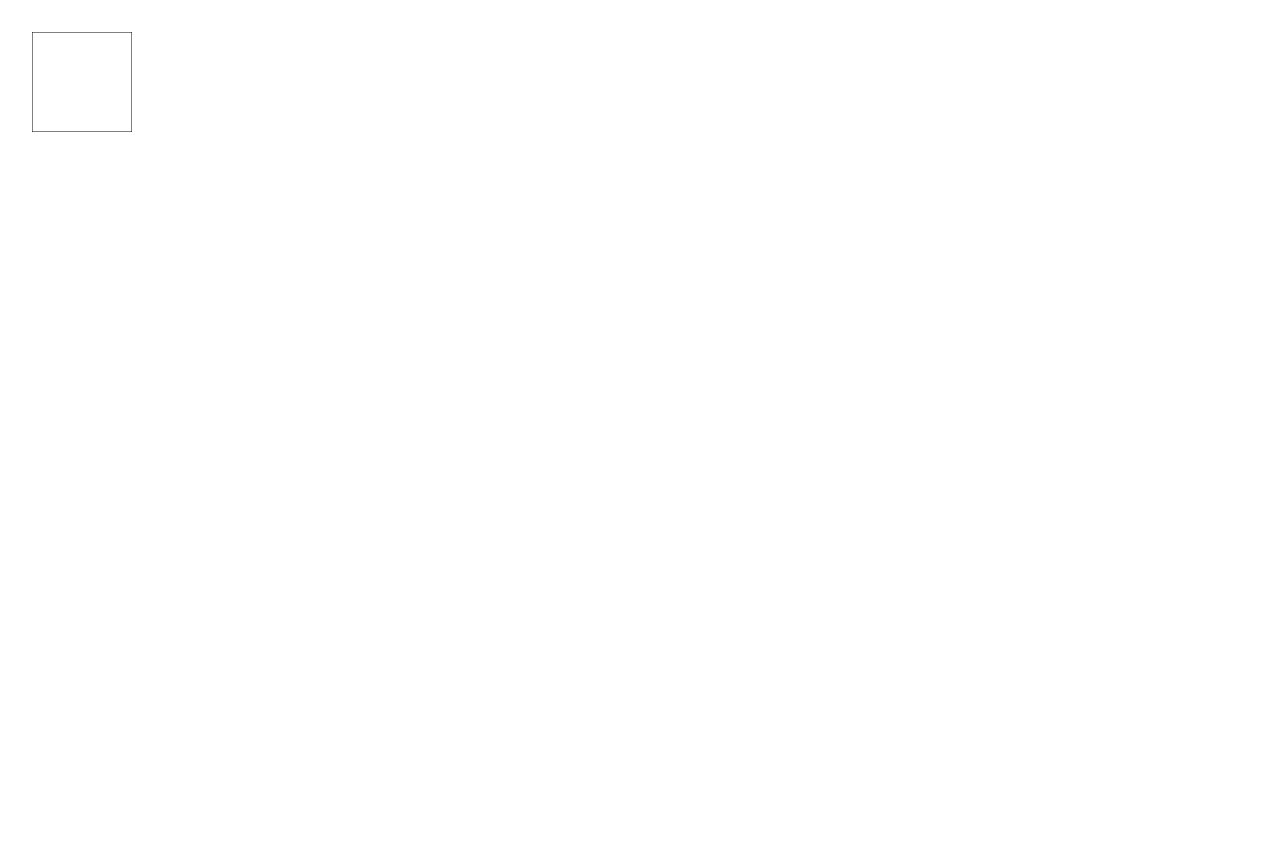
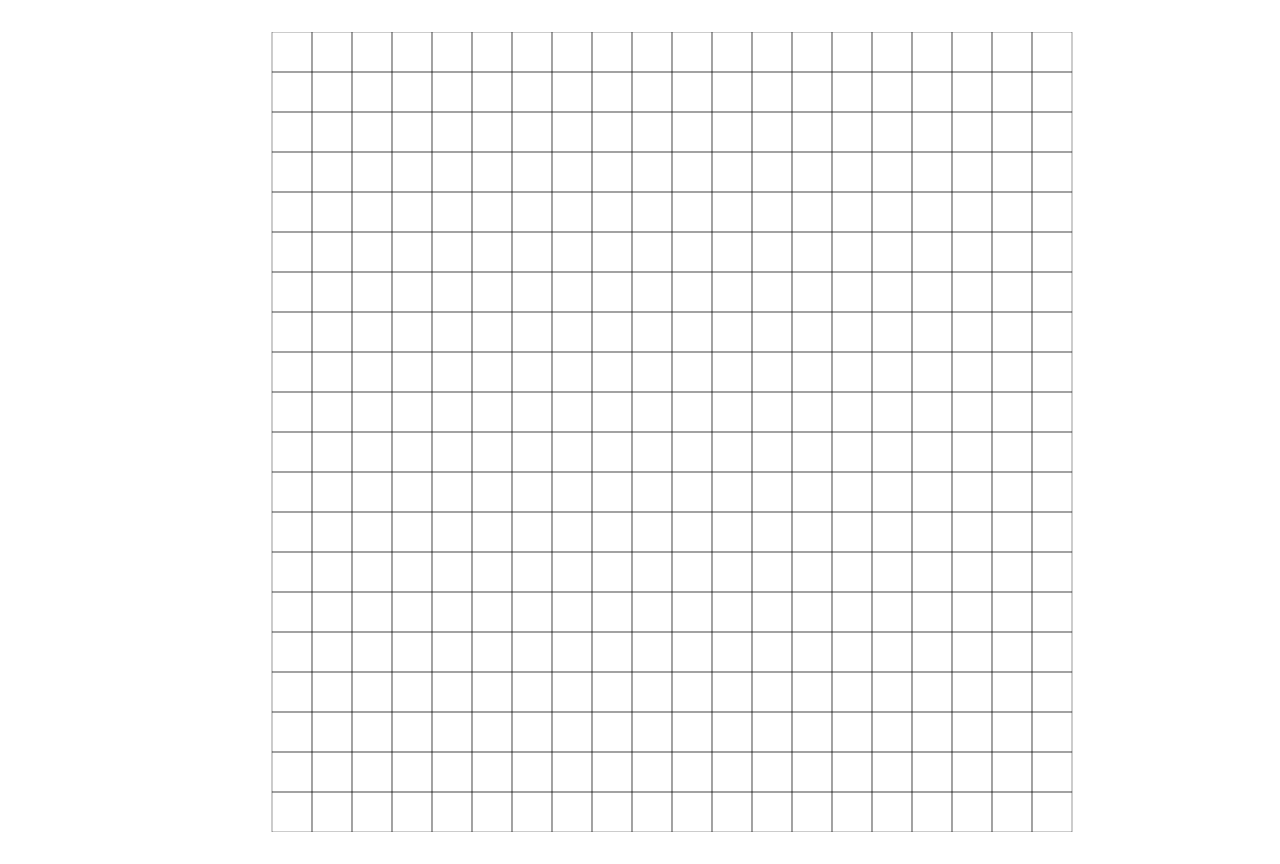
Before and after one commit to hashrock/go-cubism, a Vue app: page / in a window 1280 px wide. Shown: the top 864 px of the page. Built offline with nearby package versions, Linux system fonts and the light colour scheme.

Commit message:
Add grid background with dynamic SVG grid generation

```diff
--- a/src/App.vue
+++ b/src/App.vue
@@ -1,16 +1,30 @@
 <script setup lang="ts">
 import HelloWorld from './components/HelloWorld.vue'
 import Square from './components/Square.vue'
+
+const gridSize = 20 // 20x20のグリッド
+const squares = Array.from({ length: gridSize * gridSize }, (_, i) => ({
+  x: (i % gridSize) * 100,
+  y: Math.floor(i / gridSize) * 100
+}))
 </script>
 
 <template>
   <div class="background">
-    <svg width="100%" height="100%" xmlns="http://www.w3.org/2000/svg">
+    <svg width="100%" height="100%" xmlns="http://www.w3.org/2000/svg" viewBox="0 0 2000 2000">
       <rect width="100%" height="100%" fill="white"/>
+      <rect
+        v-for="(pos, i) in squares"
+        :key="i"
+        :x="pos.x"
+        :y="pos.y"
+        width="100"
+        height="100"
+        fill="none"
+        stroke="black"
+        stroke-width="1"
+      />
     </svg>
-    <div class="content">
-      <Square />
-    </div>
   </div>
 </template>
 
@@ -26,12 +40,8 @@ import Square from './components/Square.vue'
   position: absolute;
   top: 0;
   left: 0;
-  z-index: -1;
-}
-
-.content {
-  position: relative;
-  z-index: 1;
+  width: 100%;
+  height: 100%;
 }
 
 .logo {
```
